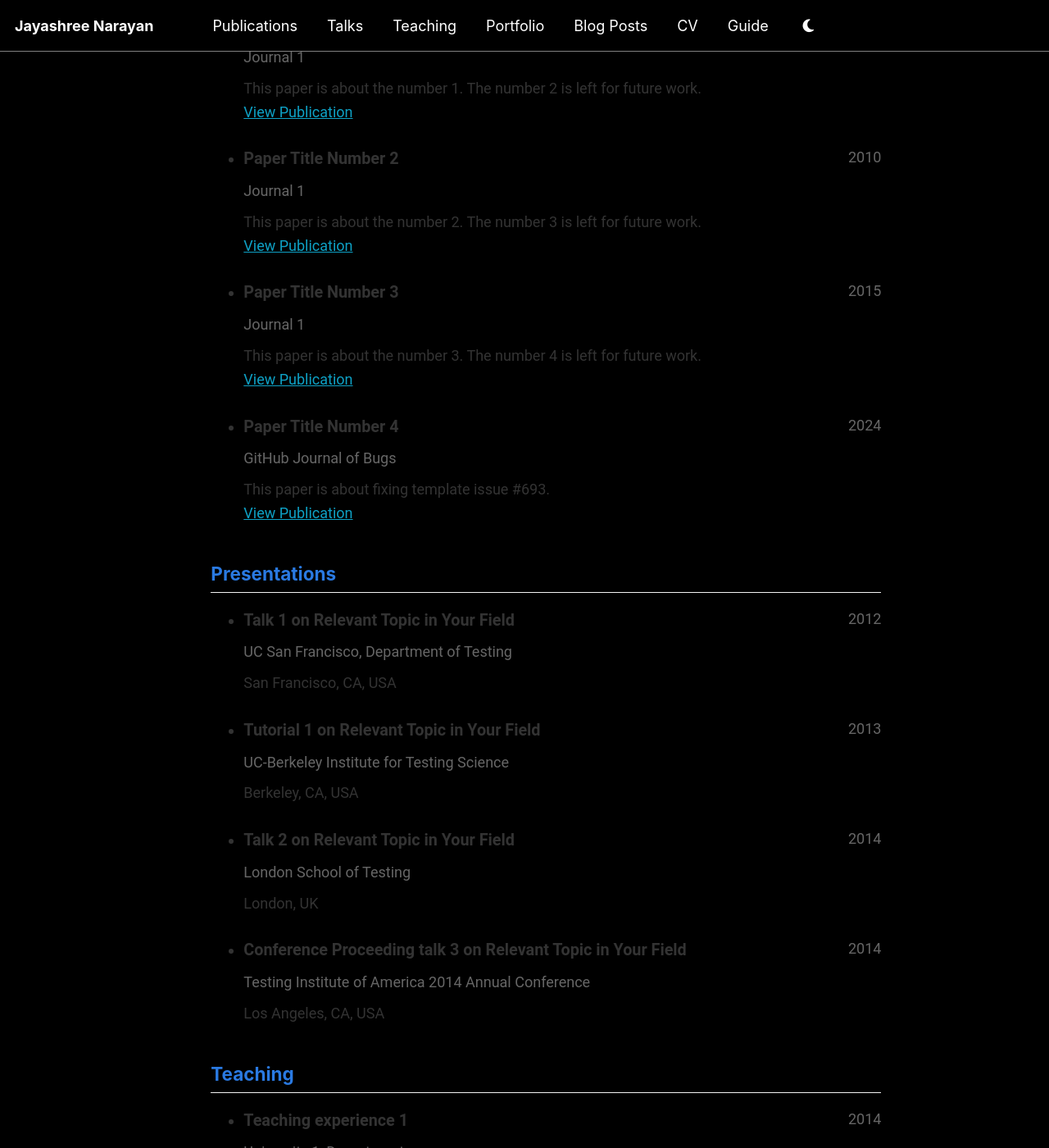
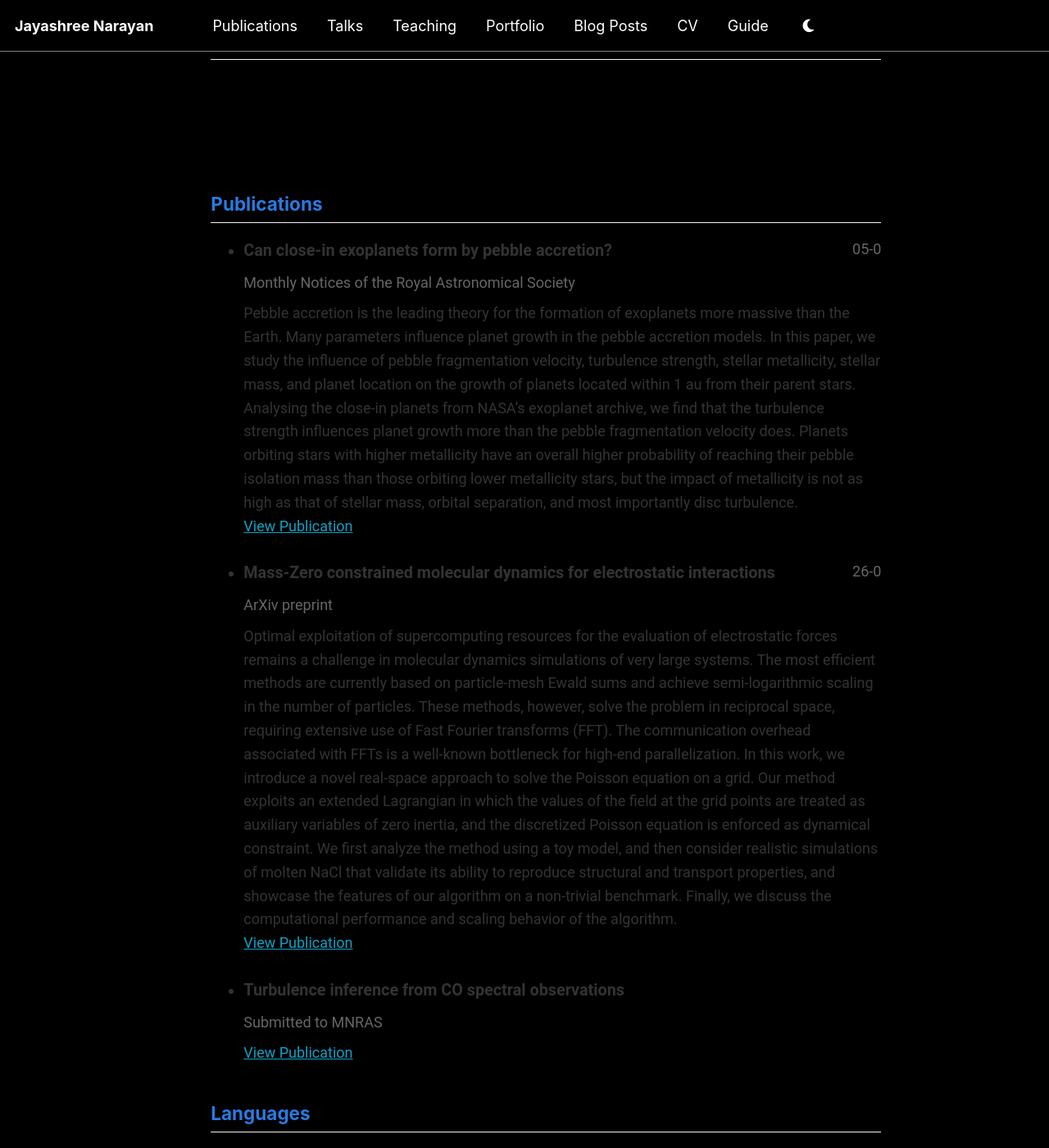
Before and after one commit to JayashreeNarayan/JayashreeNarayan.github.io, a Jekyll site: the page built from _pages/cv-json.md, in a window 1280 px wide and 1400 px high, scrolled down 922 px. Shown: the whole window at 82% size. Built offline with Jekyll 4.4.1, drawn with Linux system fonts in a browser that asks for light colours; some of the changed text lies outside the part shown.

Commit message:
changes to CV

```diff
--- a/_config.yml
+++ b/_config.yml
@@ -81,7 +81,7 @@
   # books:
     # title: 'Books'
   manuscripts:
-    title: 'Can close-in exoplanets form by pebble accretion?, Mass-Zero constrained molecular dynamics for electrostatic interactions'
+    title: 'My most recent publications'
     # title: 'Mass-Zero constrained molecular dynamics for electrostatic interactions'
   # conferences:
     # title: 'Conference Papers'
--- a/_data/cv.json
+++ b/_data/cv.json
@@ -1,15 +1,15 @@
 {
   "basics": {
-    "name": "Your Sidebar Name",
-    "email": "none@example.org",
+    "name": "Jayashree Narayan",
+    "email": "jayashreenarayangs@gmail.com",
     "phone": "",
-    "website": "https://academicpages.github.io",
-    "summary": "Currently employed at Red Brick University. Short biography for the left-hand sidebar",
+    "website": "https://jayashreenarayan.github.io/",
+    "summary": "Incoming MSCA PhD candidate at FU Berlin",
     "location": {
       "address": "",
       "postalCode": "",
-      "city": "Earth",
-      "countryCode": "US",
+      "city": "Chennai",
+      "countryCode": "India",
       "region": ""
     },
     "profiles": [
@@ -33,120 +33,58 @@
   "work": [],
   "education": [
     {
-      "institution": "GitHub University",
-      "area": "Ph.D in Version Control Theory",
+      "institution": "FU Berlin",
+      "area": "Incoming PhD candidate",
       "studyType": "",
-      "startDate": "",
-      "endDate": "2018",
+      "startDate": "2025",
+      "endDate": "",
       "gpa": null,
       "courses": []
     },
     {
-      "institution": "GitHub University",
-      "area": "M.S. in Jekyll",
+      "institution": "IISER Mohali",
+      "area": "BS-MS Dual Degree in Physics",
       "studyType": "",
-      "startDate": "",
-      "endDate": "2014",
-      "gpa": null,
+      "startDate": "2020",
+      "endDate": "2025",
+      "gpa": 8.9,
       "courses": []
     },
     {
-      "institution": "GitHub University",
-      "area": "B.S. in GitHub",
+      "institution": "Maharishi Vidya Mandir Chetpet, Chennai",
+      "area": "High school",
       "studyType": "",
-      "startDate": "",
-      "endDate": "2012",
-      "gpa": null,
+      "startDate": "2016",
+      "endDate": "2020",
+      "gpa": "95.4%",
       "courses": []
     }
   ],
-  "skills": [],
-  "languages": [],
-  "interests": [],
+  "skills": ["Machine Learning", "Parallel Programming", "Monte Carlo Methods"],
+  "languages": ["Python", "C++", "C", "Julia"],
+  "interests": ["Carnatic Music", "Badminton", "Swimming", "Photography", "Reading", "Writing", "Poetry"],
   "references": [],
   "publications": [
     {
-      "name": "Paper Title Number 1",
-      "publisher": "Journal 1",
-      "releaseDate": "2009-10-01",
-      "website": "http://academicpages.github.io/files/paper1.pdf",
-      "summary": "This paper is about the number 1. The number 2 is left for future work."
+      "name": "Can close-in exoplanets form by pebble accretion?",
+      "publisher": "Monthly Notices of the Royal Astronomical Society",
+      "releaseDate": "05-05-2025",
+      "website": "https://academic.oup.com/mnras/article/doi/10.1093/mnras/staf734/8125472",
+      "summary": "Pebble accretion is the leading theory for the formation of exoplanets more massive than the Earth. Many parameters influence planet growth in the pebble accretion models. In this paper, we study the influence of pebble fragmentation velocity, turbulence strength, stellar metallicity, stellar mass, and planet location on the growth of planets located within 1 au from their parent stars. Analysing the close-in planets from NASA’s exoplanet archive, we find that the turbulence strength influences planet growth more than the pebble fragmentation velocity does. Planets orbiting stars with higher metallicity have an overall higher probability of reaching their pebble isolation mass than those orbiting lower metallicity stars, but the impact of metallicity is not as high as that of stellar mass, orbital separation, and most importantly disc turbulence."
     },
     {
-      "name": "Paper Title Number 2",
-      "publisher": "Journal 1",
-      "releaseDate": "2010-10-01",
-      "website": "http://academicpages.github.io/files/paper2.pdf",
-      "summary": "This paper is about the number 2. The number 3 is left for future work."
+      "name": "Mass-Zero constrained molecular dynamics for electrostatic interactions",
+      "publisher": "ArXiv preprint",
+      "releaseDate": "26-05-2025",
+      "website": "https://arxiv.org/pdf/2505.20418",
+      "summary": "Optimal exploitation of supercomputing resources for the evaluation of electrostatic forces remains a challenge in molecular dynamics simulations of very large systems. The most efficient methods are currently based on particle-mesh Ewald sums and achieve semi-logarithmic scaling in the number of particles. These methods, however, solve the problem in reciprocal space, requiring extensive use of Fast Fourier transforms (FFT). The communication overhead associated with FFTs is a well-known bottleneck for high-end parallelization. In this work, we introduce a novel real-space approach to solve the Poisson equation on a grid. Our method exploits an extended Lagrangian in which the values of the field at the grid points are treated as auxiliary variables of zero inertia, and the discretized Poisson equation is enforced as dynamical constraint. We first analyze the method using a toy model, and then consider realistic simulations of molten NaCl that validate its ability to reproduce structural and transport properties, and showcase the features of our algorithm on a non-trivial benchmark. Finally, we discuss the computational performance and scaling behavior of the algorithm."
     },
     {
-      "name": "Paper Title Number 3",
-      "publisher": "Journal 1",
-      "releaseDate": "2015-10-01",
-      "website": "http://academicpages.github.io/files/paper3.pdf",
-      "summary": "This paper is about the number 3. The number 4 is left for future work."
-    },
-    {
-      "name": "Paper Title Number 4",
-      "publisher": "GitHub Journal of Bugs",
-      "releaseDate": "2024-02-17",
-      "website": "http://academicpages.github.io/files/paper3.pdf",
-      "summary": "This paper is about fixing template issue #693."
-    }
-  ],
-  "presentations": [
-    {
-      "name": "Talk 1 on Relevant Topic in Your Field",
-      "event": "UC San Francisco, Department of Testing",
-      "date": "2012-03-01",
-      "location": "San Francisco, CA, USA",
-      "description": ""
-    },
-    {
-      "name": "Tutorial 1 on Relevant Topic in Your Field",
-      "event": "UC-Berkeley Institute for Testing Science",
-      "date": "2013-03-01",
-      "location": "Berkeley, CA, USA",
-      "description": ""
-    },
-    {
-      "name": "Talk 2 on Relevant Topic in Your Field",
-      "event": "London School of Testing",
-      "date": "2014-02-01",
-      "location": "London, UK",
-      "description": ""
-    },
-    {
-      "name": "Conference Proceeding talk 3 on Relevant Topic in Your Field",
-      "event": "Testing Institute of America 2014 Annual Conference",
-      "date": "2014-03-01",
-      "location": "Los Angeles, CA, USA",
-      "description": ""
-    }
-  ],
-  "teaching": [
-    {
-      "course": "Teaching experience 1",
-      "institution": "University 1, Department",
-      "date": "2014-01-01",
-      "role": "Undergraduate course",
-      "description": ""
-    },
-    {
-      "course": "Teaching experience 2",
-      "institution": "University 1, Department",
-      "date": "2015-01-01",
-      "role": "Workshop",
-      "description": ""
-    }
-  ],
-  "portfolio": [
-    {
-      "name": "Portfolio item number 1",
-      "category": "portfolio",
-      "date": "",
-      "url": "",
-      "description": "Short description of portfolio item number 1<br/><img src='/images/500x300.png'>"
+      "name": "Turbulence inference from CO spectral observations",
+      "publisher": "Submitted to MNRAS",
+      "releaseDate": "",
+      "website": "",
+      "summary": ""
     }
   ]
 }
```
Also changed, not shown: _pages/cv.md (+2 -3 lines).
